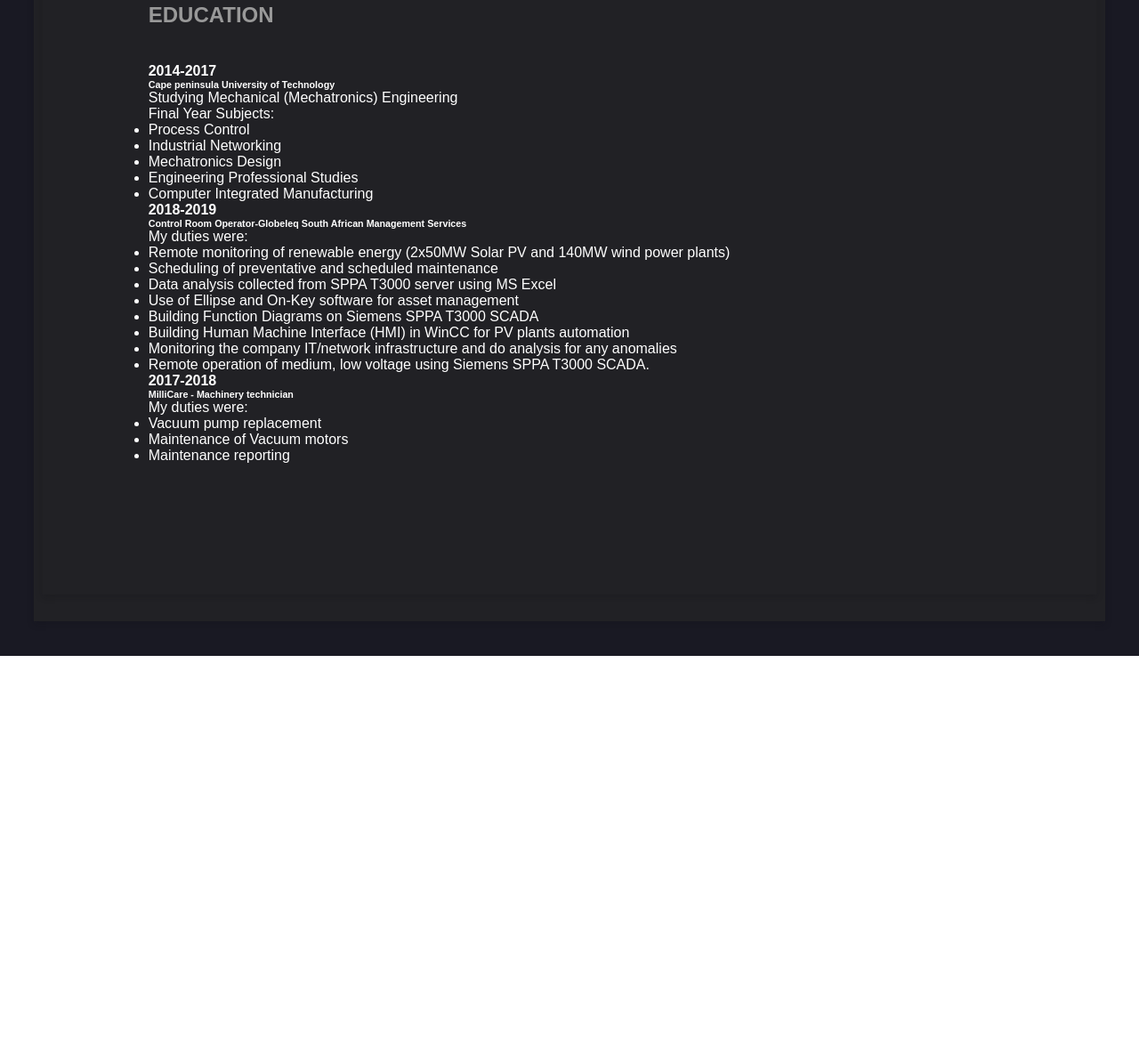
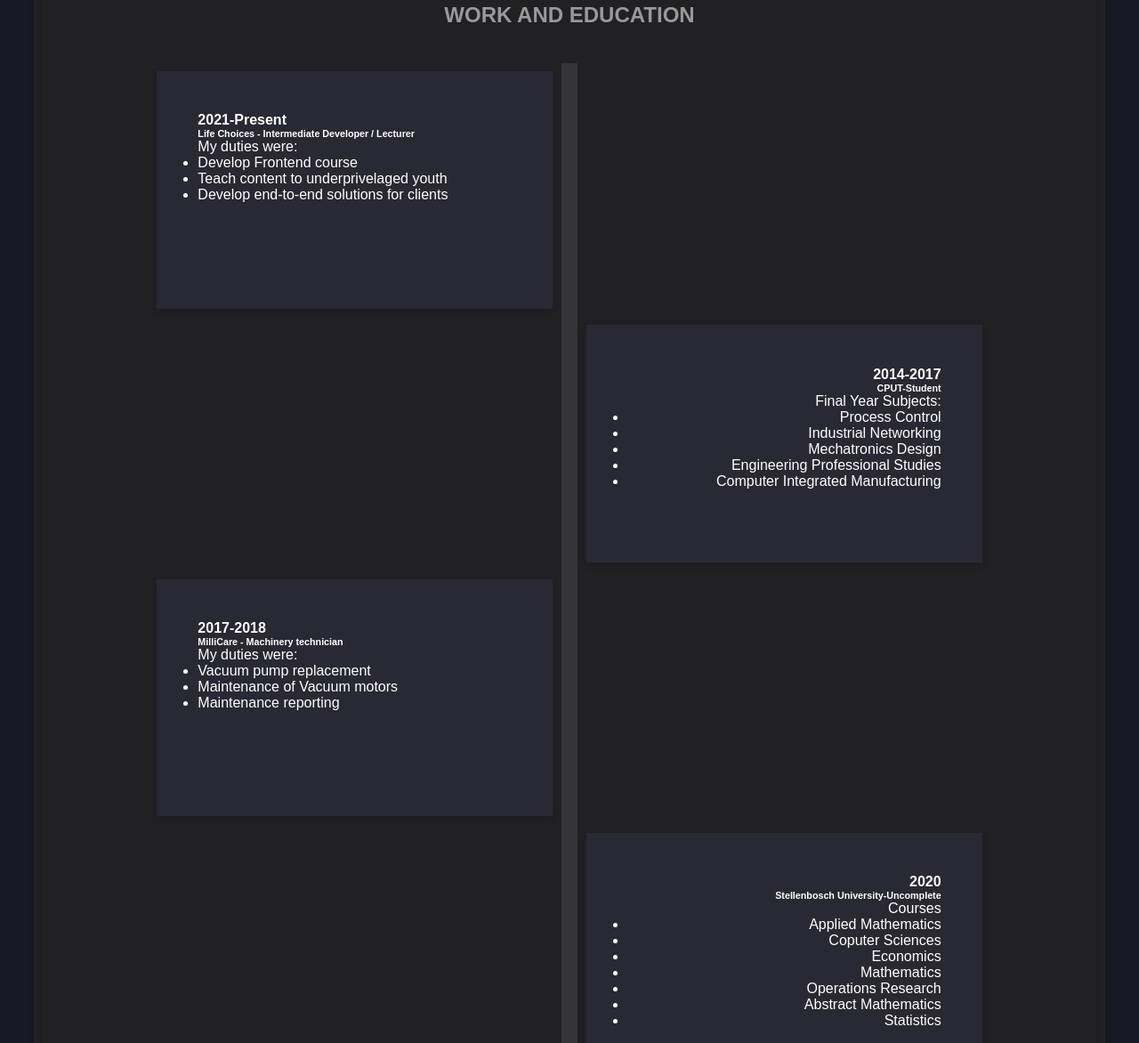
Before and after one commit to Innocent27/FinalPortfolio, a plain HTML site: page home.html in a window 1280 px wide. Shown: the part 1628-2800 px from the top of the page at 89% size. Before the commit the page ends 2365 px from the top, so only its background shows below. Drawn offline with Linux system fonts and the light colour scheme; a script that the page names is missing; files whose address does not match are found by name.

Commit message:
Work and eduction section is done

```diff
--- a/history.css
+++ b/education.css
@@ -1,5 +1,5 @@
 /* HISTORY */
-#work-education {
+#education {
   flex-direction: column;
   align-items: center;
   background-color: var(--blueGray2);
@@ -29,6 +29,7 @@
   padding: 10%;
   margin: 2%;
   box-shadow: 0 3px 8px 0 rgb(15 15 20 / 20%);
+  text-decoration: none;
 }
 .timeline-section:nth-of-type(1) {
   grid-area: first;
--- a/home.html
+++ b/home.html
@@ -13,6 +13,7 @@
     <link rel="stylesheet" href="navigation.css">
     <link rel="stylesheet" href="landing.css">
     <link rel="stylesheet" href="about.css">
+    <link rel="stylesheet" href="education.css">
     <!-- script responsible for hamburger menu -->
     <script src="6dcbff845d.js"></script>
     <!-- <script
@@ -31,7 +32,7 @@
             <a onclick="toggleNav()" href="#about">About Me</a>
           </li>
           <li class="nav-link">
-            <a onclick="toggleNav()" href="#work-education">Work and Education</a>
+            <a onclick="toggleNav()" href="#education">Work and Education</a>
           </li>
           <li class="nav-link">
             <a onclick="toggleNav()" href="#skills">Skills</a>
@@ -80,16 +81,13 @@
         </section>
 
             <!-- Work and Education -->
-        <section id="work-education">
-          <h2 class="section-heading">Education</h2>
+            <section id="education">
+              <h2 class="section-heading">Work and Education</h2>
               <div class="timeline">
                 <div class="line"></div>
-            <div class="timeline-section" data-aos="fade-left">
+                <div class="timeline-section" data-aos="fade-right">
                   <h4>2014-2017</h4>
-              <h6>Cape peninsula University of Technology</h6>
-              <p>
-                Studying Mechanical (Mechatronics) Engineering
-              </p>
+                  <h6>CPUT-Student</h6>
                   <p>Final Year Subjects:</p>
                   <ul>
                     <li>Process Control</li>
@@ -97,25 +95,6 @@
                     <li>Mechatronics Design</li>
                     <li>Engineering Professional Studies</li>
                     <li>Computer Integrated Manufacturing</li>
-              </ul>
-            </div>
-            <div class="timeline-section" data-aos="fade-right">
-              <h4>2018-2019</h4>
-              <h6>Control Room Operator-Globeleq South African Management Services</h6>
-              <p>My duties were:</p>
-              <ul>
-                <li>Remote monitoring of renewable energy
-                  (2x50MW Solar PV and 140MW wind power
-                  plants)
-                </li>
-                <li>Scheduling of preventative and scheduled maintenance</li>
-                <li>Data analysis collected from SPPA T3000 server using
-                  MS Excel</li>
-                <li>Use of Ellipse and On-Key software for asset management</li>
-                <li>Building Function Diagrams on Siemens SPPA T3000 SCADA</li>
-                <li>Building Human Machine Interface (HMI) in WinCC for PV plants automation</li>
-                <li>Monitoring the company IT/network infrastructure and do analysis for any anomalies</li>
-                <li>Remote operation of medium, low voltage using Siemens SPPA T3000 SCADA.</li>
                   </ul>
                 </div>
                 <div class="timeline-section" data-aos="fade-left">
@@ -128,10 +107,33 @@
                     <li>Maintenance reporting</li>
                   </ul>
                 </div>
+                <div class="timeline-section" data-aos="fade-right">
+                  <h4>2020</h4>
+                  <h6>Stellenbosch University-Uncomplete</h6>
+                  <p>Courses</p>
+                  <ul>
+                    <li>Applied Mathematics</li>
+                    <li>Coputer Sciences</li>
+                    <li>Economics</li>
+                    <li>Mathematics</li>
+                    <li>Operations Research</li>
+                    <li>Abstract Mathematics</li>
+                    <li>Statistics</li>
+                  </ul>
+                </div>
+
+              <div class="timeline-section" data-aos="fade-left">
+                <h4>2021-Present</h4>
+                <h6>Life Choices - Intermediate Developer / Lecturer</h6>
+                <p>My duties were:</p>
+                <ul>
+                  <li>Develop Frontend course</li>
+                  <li>Teach content to underprivelaged youth</li>
+                  <li>Develop end-to-end solutions for clients</li>
+                </ul>
+              </div>
             </div>
             </section>
-
-
 
 
 
--- a/navigation.css
+++ b/navigation.css
@@ -16,7 +16,7 @@
   background-color: RGB(140, 157, 173);
   right: 0;
   top: -100%;
-  transition: top 0.2s linear;
+  transition: top 0.4s linear;
 }
 .nav-link {
   height: fit-content;
```
Lines whose indentation alone changed are shown as unchanged.
